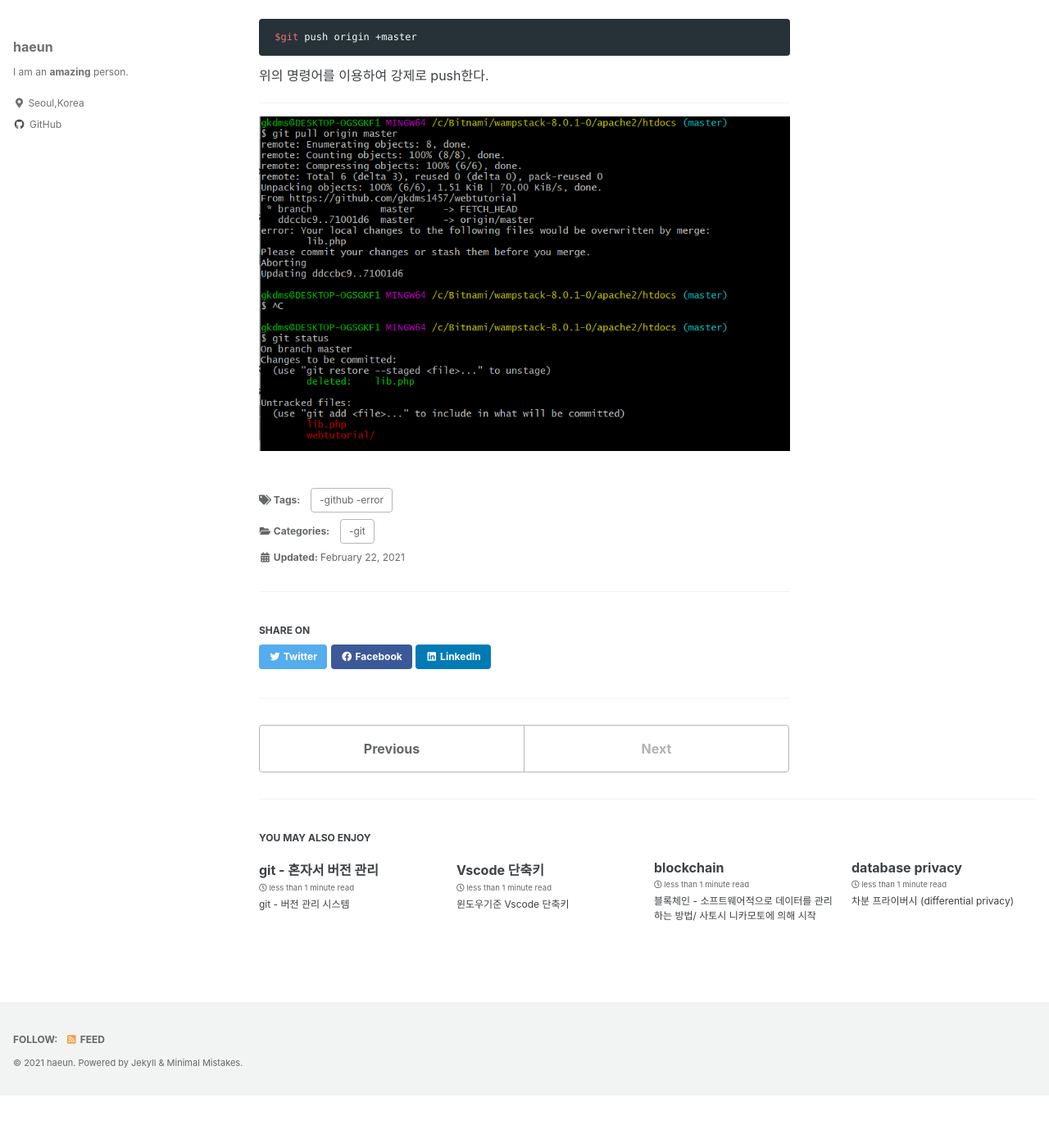
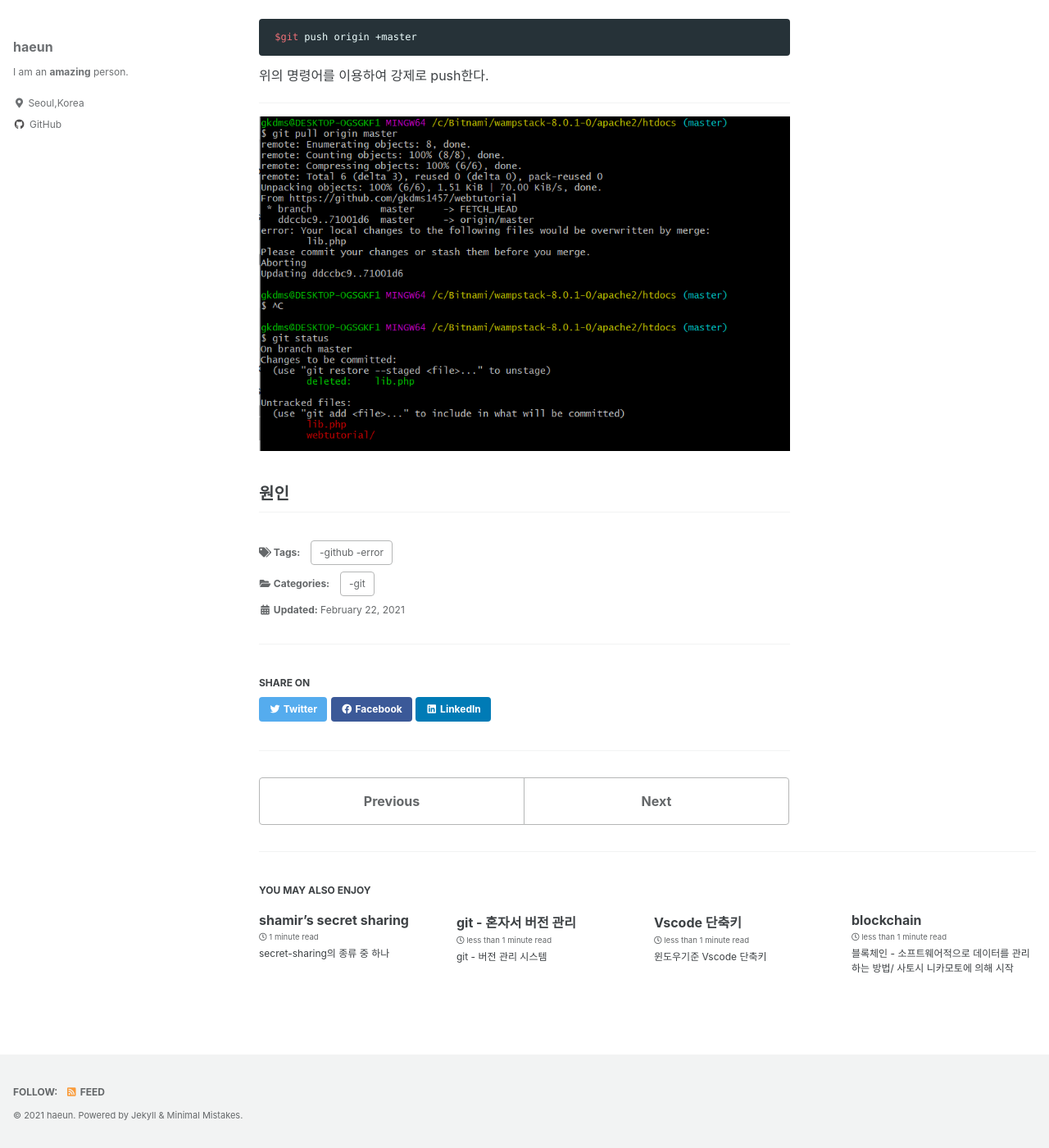
Before and after one commit to gkdms1457/TIL, a Jekyll site: the page built from _posts/git/2021-02-22-giterror.md, in a window 1280 px wide and 1400 px high, scrolled down 589 px. Shown: the whole window at 82% size. Built offline with Jekyll 4.4.1, drawn with Linux system fonts in a browser that asks for light colours; cached includes are drawn as plain includes; before the commit the page ends 1925 px from its top, so only the background shows below that; part of the change alters nothing that is shown.

Commit message:
2021-02-23-TIL-secretsharing

```diff
--- /dev/null
+++ b/_posts/2021-02-23-secretSharing.md
@@ -0,0 +1,46 @@
+---
+title : shamir's secret sharing
+category :
+    - cryptography
+tag :
+    - cryptography algorithm
+    - shamir
+    - secret sharing
+---
+
+secret-sharing의 종류 중 하나
+
+비밀을 여러 부분으로 나누어 각 참가자에게 고유한 부분을 부여하는 방식
+
+---
+## shamir's scheme
+
+ 2개의 점으로 직선정의 가능, 3개의 점으로 포물선 정의가능, 4개의 점으로 3차 곡선 정의 가능하다는 것이 Adi Sharmir scheme의 핵심 아이디어이다.
+ 즉, n차 다항식의 계수를 알기 위해서는 n+1개의 점이 필요하다는 것이 이 아이디어의 핵심인 것이다.
+ ![shamir's secret sharing](/assets/images/shamir.PNG)
+
+ 위의 사진처럼 5차 다항식이 있을 때, 그 직선위의 점이 최소 6개 있어야 해당 식을 알 수 있다. 만약 6개보다 적게 알고 있다면 원래의 다항식은 알 수  없다.
+ 이를 통해
+ 1. 비밀값 1개, 비밀값을 복구할 수 있는 키를 나누어가진 사람 n명 존재할 때
+ 2. n명 중 최소 6사람만 모이면 비밀값 복구 가능하다.
+
+ 라는 것을 이용하여 secret-sharing을 구현하였다.
+
+
+## sharing 방법
+ 전체 사람의 수 `N`, 임의의 수 `k(k <= N)`, 비밀값 `S` 일때,
+ 다항식 P(x)
+ ![다항식 P(X)](/assets/images/shamir_share.PNG)
+ 를 설정한다.
+ 이 다항식 위 N개의 점 (1,P(1)), (2,P(2)), (3,P(3)), ...(N,P(N))은 비밀값을 복구할 수 있는 키로 shared secret이 된다. N명의 사람들이 해당 키를 나누어 갖는 것이다.
+
+
+## secret 복구
+1. 전체 N명중 K+1명을 모은다.
+이때, k+1명은 어느 누구든 상관없다. k+1명만 모으면 된다.
+2. k+1명이 각자 가지고 있는 shared secret으로 P(x)를 알아낸다.
+3. P(0)를 구한다. (P(0)=a_0이므로 P(0)를 구하면 비밀값을 구한것이다.)
+
+## shamir's secret sharing의 특징
+ 1. 모든 구성원이 갖는 비밀키가 유일하며 평등하다.
+ 2. k+1개 이상의 조각만 있으면 비밀을 복구할 수 있으므로 일부 조각이 손상되어도 안전하다.
--- a/_posts/git/2021-02-22-giterror.md
+++ b/_posts/git/2021-02-22-giterror.md
@@ -25,3 +25,5 @@ tag :
 ---
 
 ![git pull error](/assets/images/git_pull_error.PNG)
+
+## 원인
```
Also changed, not shown: assets/images/shamir.PNG (added), assets/images/shamir_share.PNG (added).
